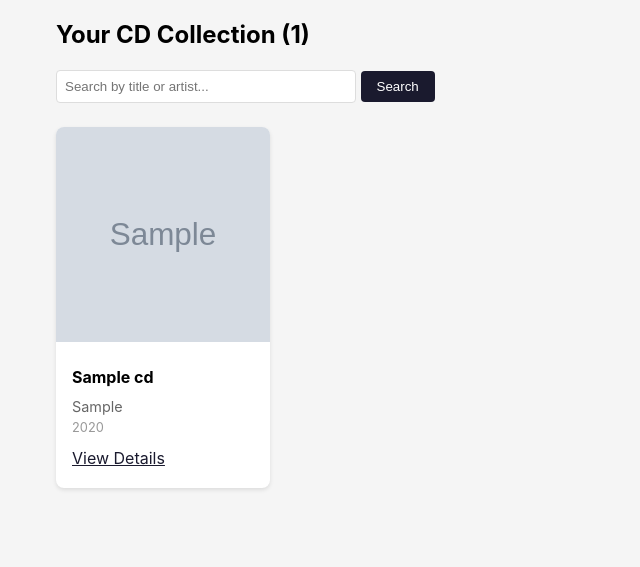
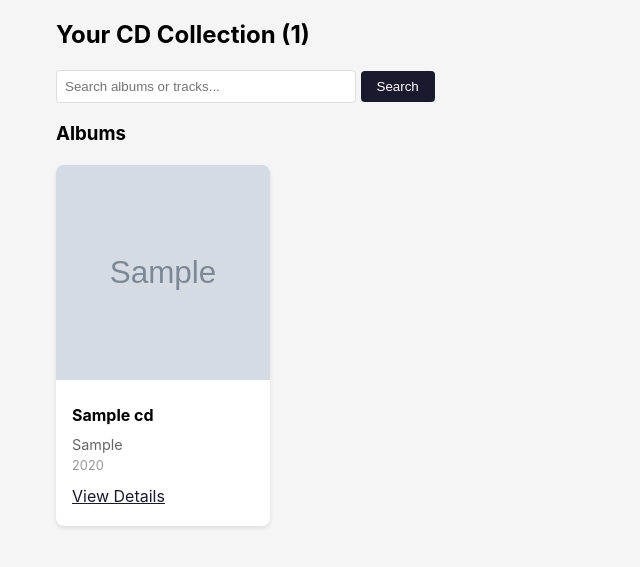
Before and after one commit to agardnerIT/musiccat, a Flask app: page / in a window 1280 px wide. Shown: the part 96-663 px from the top of the page, without its empty margins (0-640 px from the left). Run offline with Flask 3, Linux system fonts and the light colour scheme; tables that the repository leaves empty hold one stand-in row (values such as "Sample post"); grey boxes marked "Sample" are stand-in pictures; some libraries are stand-ins or nearby versions.

Commit message:
forfeat: unified search albums and exact track matches (issue #13)

```diff
--- a/app.py
+++ b/app.py
@@ -21,9 +21,16 @@ def index():
             (CD.title.ilike(f"%{search_query}%"))
             | (CD.artist.ilike(f"%{search_query}%"))
         ).all()
+        matching_tracks = Track.query.filter(Track.title.ilike(search_query)).all()
     else:
         cds = CD.query.all()
-    return render_template("index.html", cds=cds, search_query=search_query)
+        matching_tracks = []
+    return render_template(
+        "index.html",
+        cds=cds,
+        matching_tracks=matching_tracks,
+        search_query=search_query,
+    )
 
 
 @app.route("/scan")
--- a/templates/index.html
+++ b/templates/index.html
@@ -6,7 +6,7 @@
 <div class="collection-header">
     <h2>Your CD Collection ({{ cds|length }})</h2>
     <form method="get" action="/" style="margin: 1rem 0;">
-        <input type="text" name="q" value="{{ search_query }}" placeholder="Search by title or artist..." style="padding: 0.5rem; width: 300px; border: 1px solid #ddd; border-radius: 4px;">
+        <input type="text" name="q" value="{{ search_query }}" placeholder="Search albums or tracks..." style="padding: 0.5rem; width: 300px; border: 1px solid #ddd; border-radius: 4px;">
         <button type="submit" class="btn">Search</button>
         {% if search_query %}
         <a href="/" class="btn" style="background: #666;">Clear</a>
@@ -15,7 +15,8 @@
 </div>
 
 {% if cds %}
-<div class="cd-grid" style="display: grid; grid-template-columns: repeat(auto-fill, minmax(200px, 1fr)); gap: 1.5rem; margin-top: 1.5rem;">
+<h3 style="margin-top: 1rem;">Albums</h3>
+<div class="cd-grid" style="display: grid; grid-template-columns: repeat(auto-fill, minmax(200px, 1fr)); gap: 1.5rem; margin-top: 1rem;">
     {% for cd in cds %}
     <div class="cd-card" style="background: white; border-radius: 8px; overflow: hidden; box-shadow: 0 2px 4px rgba(0,0,0,0.1);">
         {% if cd.cover_url %}
@@ -34,13 +35,25 @@
     </div>
     {% endfor %}
 </div>
+{% elif search_query %}
+<p style="margin-top: 2rem; color: #666;">
+    No albums found matching "{{ search_query }}".
+</p>
 {% else %}
 <p style="margin-top: 2rem; color: #666;">
-    {% if search_query %}
-    No CDs found matching "{{ search_query }}".
-    {% else %}
     Your collection is empty. <a href="/scan">Scan a CD</a> to get started!
-    {% endif %}
 </p>
 {% endif %}
+
+{% if matching_tracks %}
+<h3 style="margin-top: 2rem;">Tracks</h3>
+<div style="background: white; border-radius: 8px; padding: 1rem; box-shadow: 0 2px 4px rgba(0,0,0,0.1);">
+    {% for track in matching_tracks %}
+    <div style="padding: 0.75rem 0; border-bottom: 1px solid #eee;">
+        <p style="font-weight: bold;">{{ track.title }}</p>
+        <p style="color: #666; font-size: 0.9rem;">from <a href="/cd/{{ track.cd_id }}">{{ track.cd.title }}</a> by {{ track.cd.artist }}</p>
+    </div>
+    {% endfor %}
+</div>
+{% endif %}
 {% endblock %}
```
